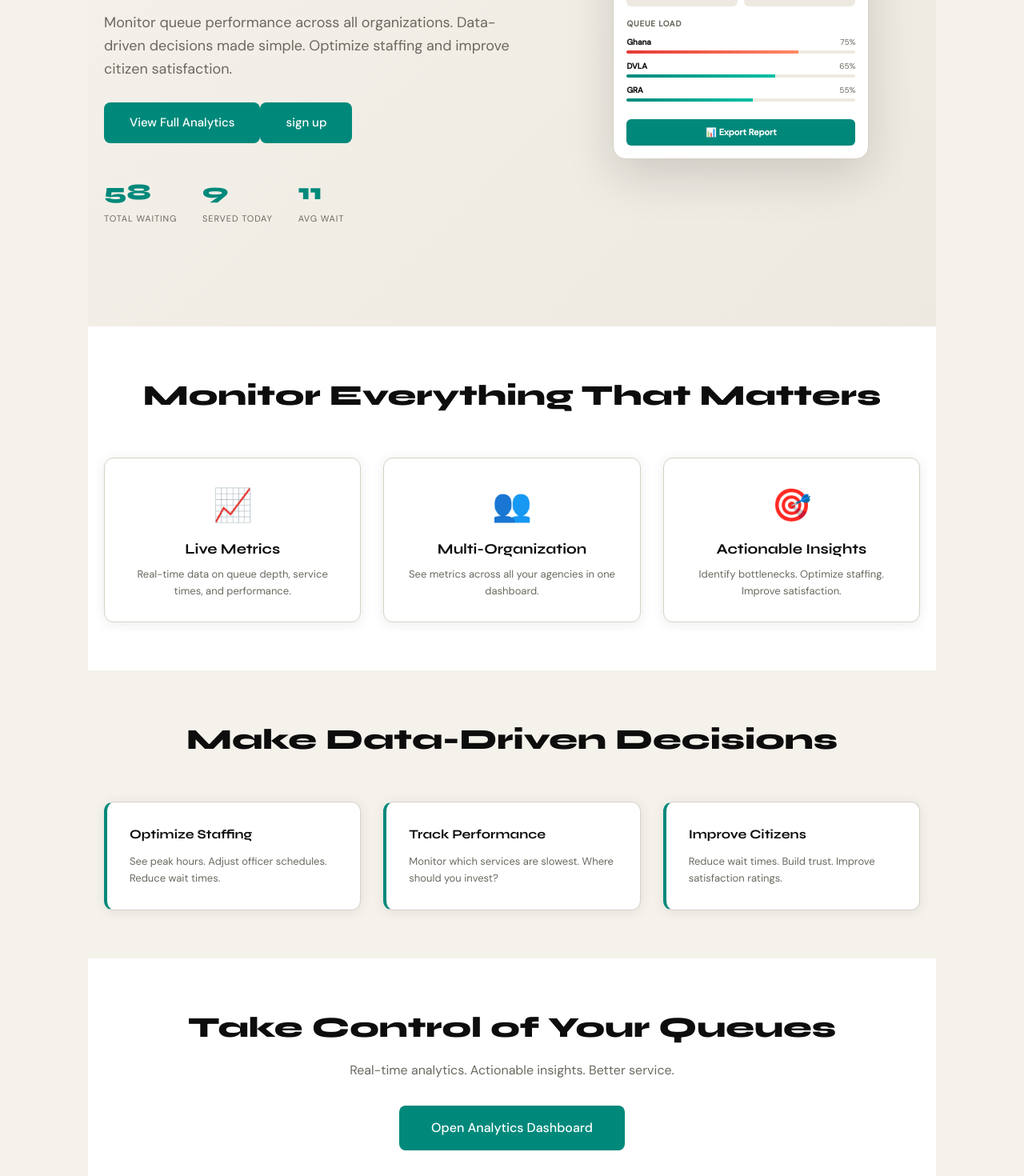
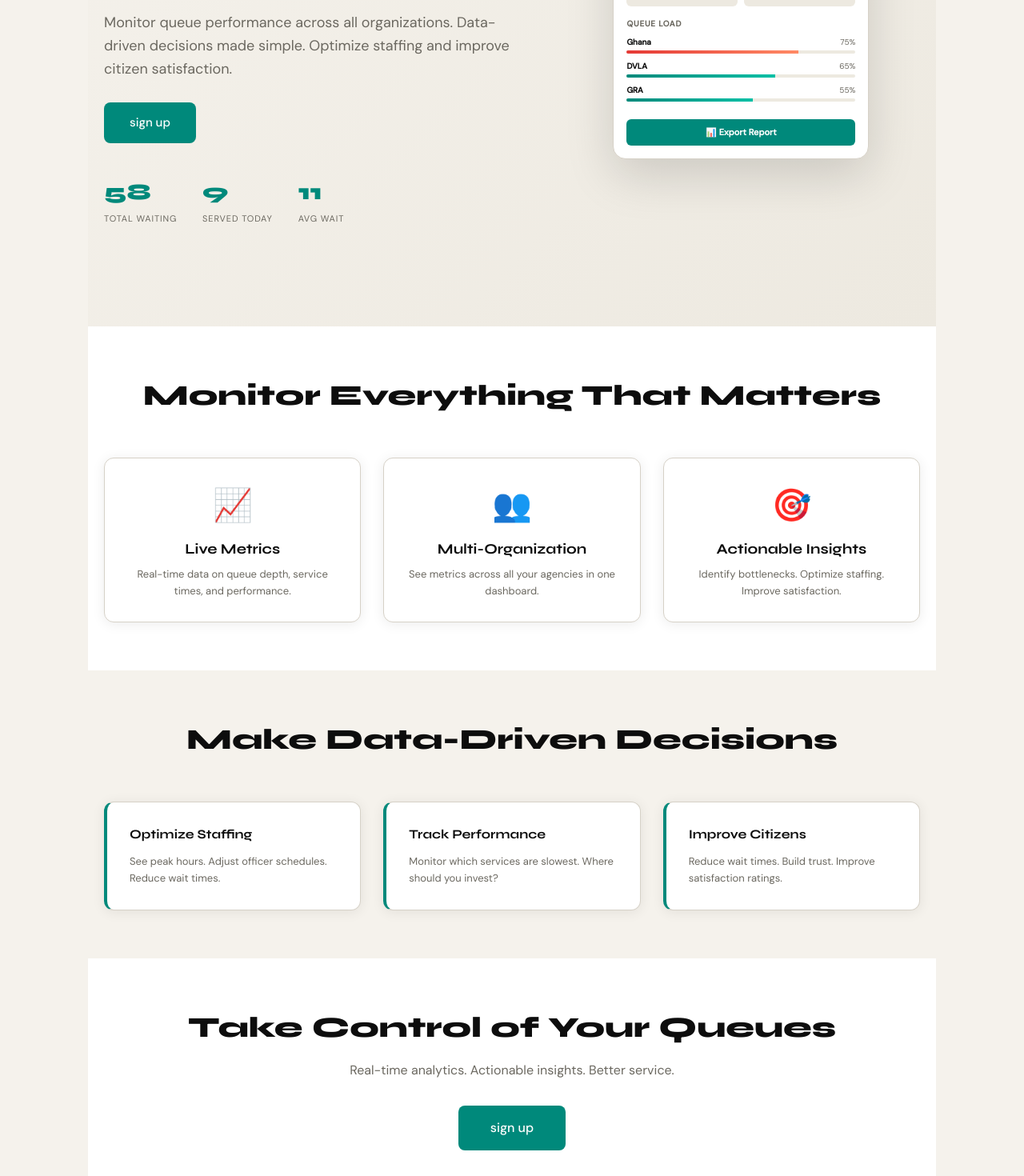
Before and after one commit to Henny1825/QueueEase, a React (Vite) app: page / in a window 1280 px wide. Shown: the part 4000-5470 px from the top of the page at 80% size. Built offline with nearby package versions, Linux system fonts and the light colour scheme.

Commit message:
analytics sign up button

```diff
--- a/src/pages/ManagerLanding.jsx
+++ b/src/pages/ManagerLanding.jsx
@@ -1,6 +1,6 @@
 import { useState } from "react";
 
-export default function ManagerLanding({ onViewAnalytics }) {
+export default function ManagerLanding() {
   const [hoveredInsight, setHoveredInsight] = useState(null);
 
   return (
@@ -26,12 +26,10 @@ export default function ManagerLanding({ onViewAnalytics }) {
               Monitor queue performance across all organizations. Data-driven decisions made simple. Optimize staffing and improve citizen satisfaction.
             </p>
             <button className="btn btn-primary" style={{ fontSize: 15, padding: "14px 32px", marginBottom: 40 }}
-              onClick={onViewAnalytics}>
-              View Full Analytics
-            </button>
-            <button className="btn btn-primary" style={{ fontSize: 15, padding: "14px 32px", marginBottom: 40 }}>
+              onClick={() => alert("Analytics coming soon!")}>
               sign up
             </button>
+
 
             {/* Key metrics */}
             <div style={{ display: "flex", gap: 32 }}>
@@ -183,9 +181,8 @@ export default function ManagerLanding({ onViewAnalytics }) {
         <div style={{ maxWidth: 1100, margin: "0 auto", textAlign: "center" }}>
           <h2 className="syne" style={{ fontSize: 36, fontWeight: 800, marginBottom: 14 }}>Take Control of Your Queues</h2>
           <p style={{ fontSize: 16, color: "var(--muted)", marginBottom: 32 }}>Real-time analytics. Actionable insights. Better service.</p>
-          <button className="btn btn-primary" style={{ fontSize: 16, padding: "16px 40px" }}
-            onClick={onViewAnalytics}>
-            Open Analytics Dashboard
+          <button className="btn btn-primary" style={{ fontSize: 16, padding: "16px 40px" }}>
+            sign up
           </button>
         </div>
       </section>
```
